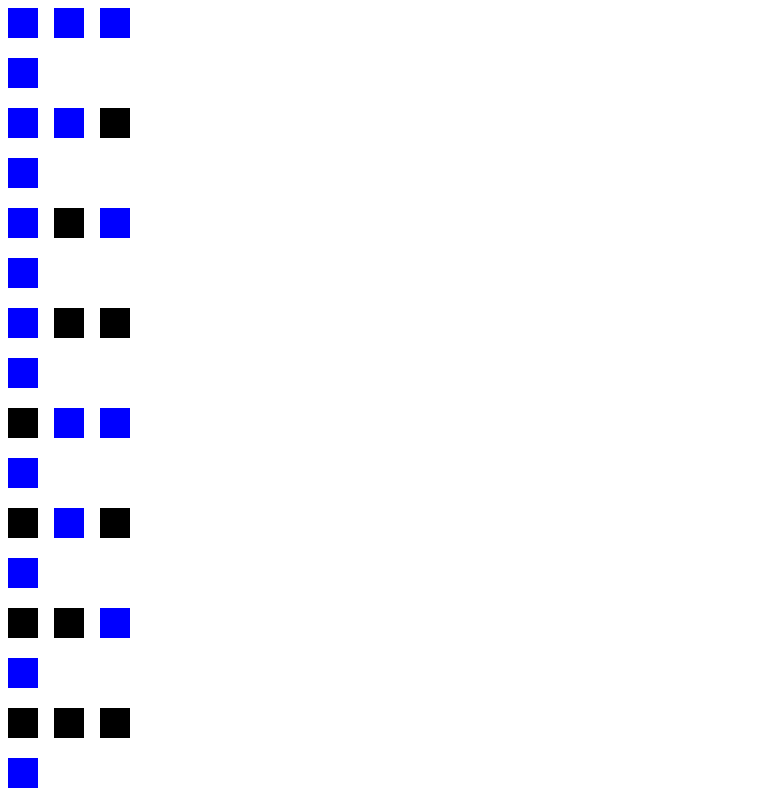
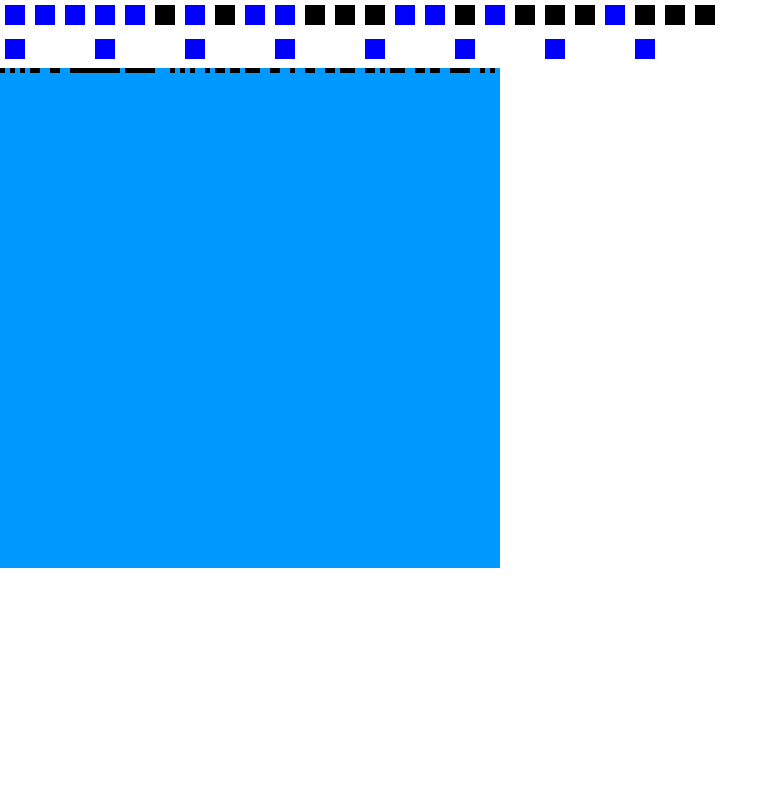
Before and after one commit to JMFarr/cellular-automata, a React (Create React App) app: page / in a window 1280 px wide. Shown: the whole page, without its empty margins (0-778 px from the left). Built offline with nearby package versions, Linux system fonts and the light colour scheme.

Commit message:
implemented AutomatonDisplay

```diff
--- a/src/components/App.js
+++ b/src/components/App.js
@@ -1,9 +1,11 @@
 import React from 'react'
 import RulesetController from '../containers/RulesetController'
+import AutomatonDisplay from '../containers/AutomatonDisplay'
 
 const App = () => (
 	<div>
 		<RulesetController />
+		<AutomatonDisplay />
 	</div>
 )
 
--- a/src/components/AutomatonCanvas.js
+++ b/src/components/AutomatonCanvas.js
@@ -1,16 +1,35 @@
 import React, { Component } from 'react'
 import renderCellsIntoCanvas from './renderCellsIntoCanvas'
+import generateRows from './generateRows'
 
 class AutomatonCanvas extends Component {
-	constructor({cells}) {
+	constructor({ruleset}) {
 		super()
-		this.cells = cells
+		this.ruleset = ruleset
+		this.randomFirstRow = this.randomFirstRow.bind(this)
 	}
-
 	componentDidMount() {
-		renderCellsIntoCanvas(this.cells, this.canvas)
+		this.ctx = this.canvas.getContext('2d')
+		renderCellsIntoCanvas(
+			generateRows(100, this.randomFirstRow(), this.ruleset),
+			this.ctx
+		)
 	}
-
+	componentDidUpdate() {
+		renderCellsIntoCanvas(
+			generateRows(100, this.randomFirstRow(), this.ruleset),
+			this.ctx
+		)
+	}
+	randomBinary() {
+		return Math.floor(Math.random()*2)
+	}
+	randomFirstRow () {
+		let row = []
+		for(let i = 0; i < 100; i++)
+			row.push(this.randomBinary())
+		return row
+	}
 	render() {
 		return (
 			<canvas
@@ -22,7 +41,6 @@ class AutomatonCanvas extends Component {
 			></canvas>
 		)
 	}
-
 }
 
 export default AutomatonCanvas
--- a/src/components/Cell.js
+++ b/src/components/Cell.js
@@ -6,10 +6,10 @@ const Cell = ({active}) => {
 		<div
 			style={{
 				backgroundColor: color,
-				margin: '8px',
+				margin: '5px',
 				padding: '0',
-				height: '30px',
-				width: '30px',
+				height: '20px',
+				width: '20px',
 				display: 'inline-block'
 			}}
 		>
--- a/src/components/Rule.js
+++ b/src/components/Rule.js
@@ -2,13 +2,17 @@ import React from 'react'
 import Cell from './Cell'
 
 const Rule = ({rule, toggleRule}) => {
-	let previousCells = rule.prev.map((active) => (
-		<Cell active={active} />
+	let previousCells = rule.prev.map((active, key) => (
+		<Cell key={key} active={active} />
 	))
 	return (
-		<div>
+		<div
+			style={{
+				display: 'inline-block'
+			}}
+		>
 			{ previousCells }
-			<br />
+
 			<div
 				onClick={() => {
 					toggleRule(rule.id)
--- a/src/components/RuleList.js
+++ b/src/components/RuleList.js
@@ -4,6 +4,7 @@ import Rule from './Rule'
 const RuleList = ({ruleset, toggleRule}) => {
 	let rules = ruleset.map((rule) => (
 		<Rule
+			key={rule.id}
 			rule={rule}
 			toggleRule={toggleRule}
 		/>
--- a/src/components/generateRows.js
+++ b/src/components/generateRows.js
@@ -10,21 +10,33 @@ export default function generateRows(numberOfRows, firstRow, ruleset) {
 export function generateNextRow(previousRow, ruleset) {
 	const nextRow = []
 
-	for(let i = 0; i < previousRow.length; i++){
+	for(let i = 0; i < previousRow.length; i++) {
 		let left = previousRow[i-1]
 		let middle = previousRow[i]
 		let right = previousRow[i+1]
-		let cellIsActive = 0
 
 		if(left == null)
-			left = previousRow[previousRow.length-1]
+			left = previousRow[ previousRow.length - 1]
 		if(right == null)
 			right = previousRow[0]
-		if(ruleset.indexOf(''+left+middle+right) > -1)
-			cellIsActive = 1
 
-		nextRow.push(cellIsActive)
+		let prev = [left, middle, right]
+		let rule = ruleset.filter((rule) => {
+			return arraysEqual(rule.prev, prev)
+		})
+
+		nextRow.push(rule[0].next)
 	}
-
 	return nextRow
 }
+
+function arraysEqual(arr1, arr2) {
+    if(arr1.length !== arr2.length)
+        return false;
+    for(var i = arr1.length; i--;) {
+        if(arr1[i] !== arr2[i])
+            return false;
+    }
+
+    return true;
+}
--- a/src/components/renderCellsIntoCanvas.js
+++ b/src/components/renderCellsIntoCanvas.js
@@ -1,8 +1,9 @@
-export default function renderCellsIntoCanvas(cells, canvas) {
-	const cellSize = 5
-	const activeColor = "#000000"
-	const inactiveColor = "#0099ff"
-	const ctx = canvas.getContext("2d")
+const cellSize = 5
+const activeColor = "#000000"
+const inactiveColor = "#0099ff"
+
+const renderCellsIntoCanvas = (cells, ctx) => {
+	ctx.clearRect(0,0,500,500)
 
 	for(let i = 0; i < cells.length; i++){
 		for(let j = 0; j < cells[i].length; j++){
@@ -14,3 +15,5 @@ export default function renderCellsIntoCanvas(cells, canvas) {
 		}
 	}
 }
+
+export default renderCellsIntoCanvas
--- /dev/null
+++ b/src/containers/AutomatonDisplay.js
@@ -0,0 +1,14 @@
+import { connect } from 'react-redux'
+import AutomatonCanvas from '../components/AutomatonCanvas'
+
+const mapStateToProps = ({ruleset}) => {
+	return {
+		ruleset
+	}
+}
+
+const AutomatonDisplay = connect(
+	mapStateToProps
+)(AutomatonCanvas)
+
+export default AutomatonDisplay
```
Also changed, not shown: 1 other file (tests, documents, lock files or other folders).
